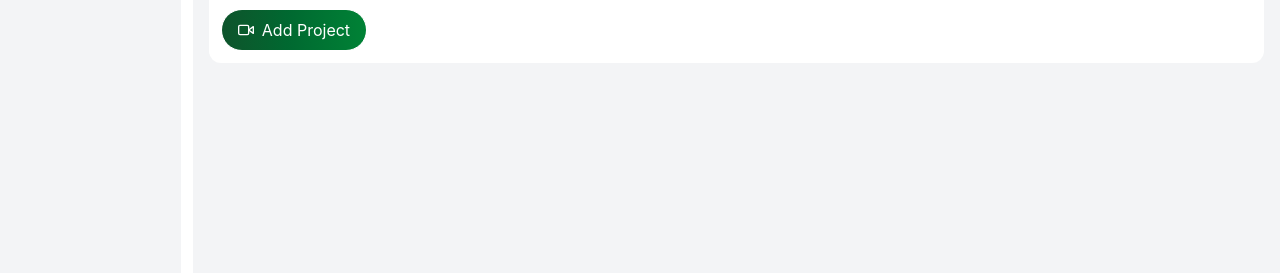
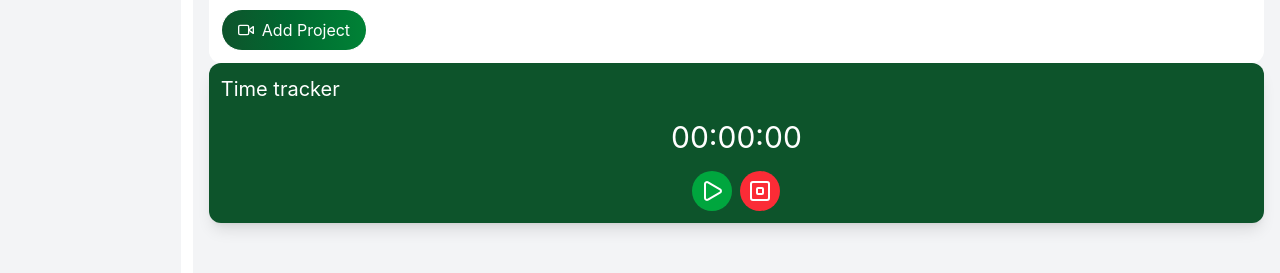
Before and after one commit to ZTanvir/Donezo-Dashboard, a React (Vite) app: page /dashboard in a window 1280 px wide. Shown: the part 455-728 px from the top of the page. Built offline with nearby package versions, Linux system fonts and the light colour scheme; no server answers.

Commit message:
add time tracker

```diff
--- a/src/pages/dashboard/Dashboard.tsx
+++ b/src/pages/dashboard/Dashboard.tsx
@@ -1,10 +1,10 @@
 import { CgMathPlus } from "react-icons/cg";
 import { FiVideo } from "react-icons/fi";
-
 import { fetchDashboard } from "../../services/api";
 import useSWR from "swr";
 import OverviewCards from "./OverviewCard";
 import Card from "./Card";
+import Stopwatch from "./Stopwatch";
 
 const Dashboard = () => {
   const { data, isLoading, error } = useSWR("/api/dashboard", fetchDashboard);
@@ -45,7 +45,7 @@ const Dashboard = () => {
         </Card>
         <div></div>
         <div></div>
-        <div></div>
+        <Stopwatch />
       </div>
     </div>
   );
--- /dev/null
+++ b/src/pages/dashboard/Stopwatch.tsx
@@ -0,0 +1,72 @@
+import { useState, useEffect, useRef } from "react";
+import { Pause, Play, SquareStop } from "lucide-react";
+
+const Stopwatch = () => {
+  const [time, setTime] = useState<number>(0);
+  const [isRunning, setIsRunning] = useState<boolean>(false);
+  const timerRef = useRef<number | null>(null);
+
+  useEffect(() => {
+    if (isRunning) {
+      timerRef.current = setInterval(() => {
+        setTime((prevTime) => prevTime + 1);
+      }, 1000);
+    } else {
+      if (timerRef.current) clearInterval(timerRef.current);
+    }
+
+    return () => {
+      if (timerRef.current) clearInterval(timerRef.current);
+    };
+  }, [isRunning]);
+
+  const formatTime = (seconds: number) => {
+    const h = Math.floor(seconds / 3600);
+    const m = Math.floor((seconds % 3600) / 60);
+    const s = seconds % 60;
+
+    const hh = String(h).padStart(2, "0");
+    const mm = String(m).padStart(2, "0");
+    const ss = String(s).padStart(2, "0");
+
+    return `${hh}:${mm}:${ss}`;
+  };
+
+  const handleReset = () => {
+    setIsRunning(false);
+    setTime(0);
+  };
+
+  return (
+    <div className="flex flex-col rounded-xl bg-green-900 p-3 text-white shadow-lg">
+      <h3 className="mb-4 text-center text-xl md:text-left">Time tracker</h3>
+      <div className="mb-4 self-center text-3xl">{formatTime(time)}</div>
+
+      <div className="flex gap-2 self-center">
+        {!isRunning ? (
+          <button
+            onClick={() => setIsRunning(true)}
+            className="rounded-full bg-green-600 px-2 py-2 font-bold transition hover:cursor-pointer hover:bg-green-500"
+          >
+            <Play />
+          </button>
+        ) : (
+          <button
+            onClick={() => setIsRunning(false)}
+            className="rounded-full bg-yellow-600 px-2 py-2 font-bold transition hover:cursor-pointer hover:bg-yellow-500"
+          >
+            <Pause />
+          </button>
+        )}
+
+        <button
+          onClick={handleReset}
+          className="rounded-full bg-red-500 px-2 py-2 font-bold transition hover:cursor-pointer hover:bg-red-500"
+        >
+          <SquareStop />
+        </button>
+      </div>
+    </div>
+  );
+};
+export default Stopwatch;
```
